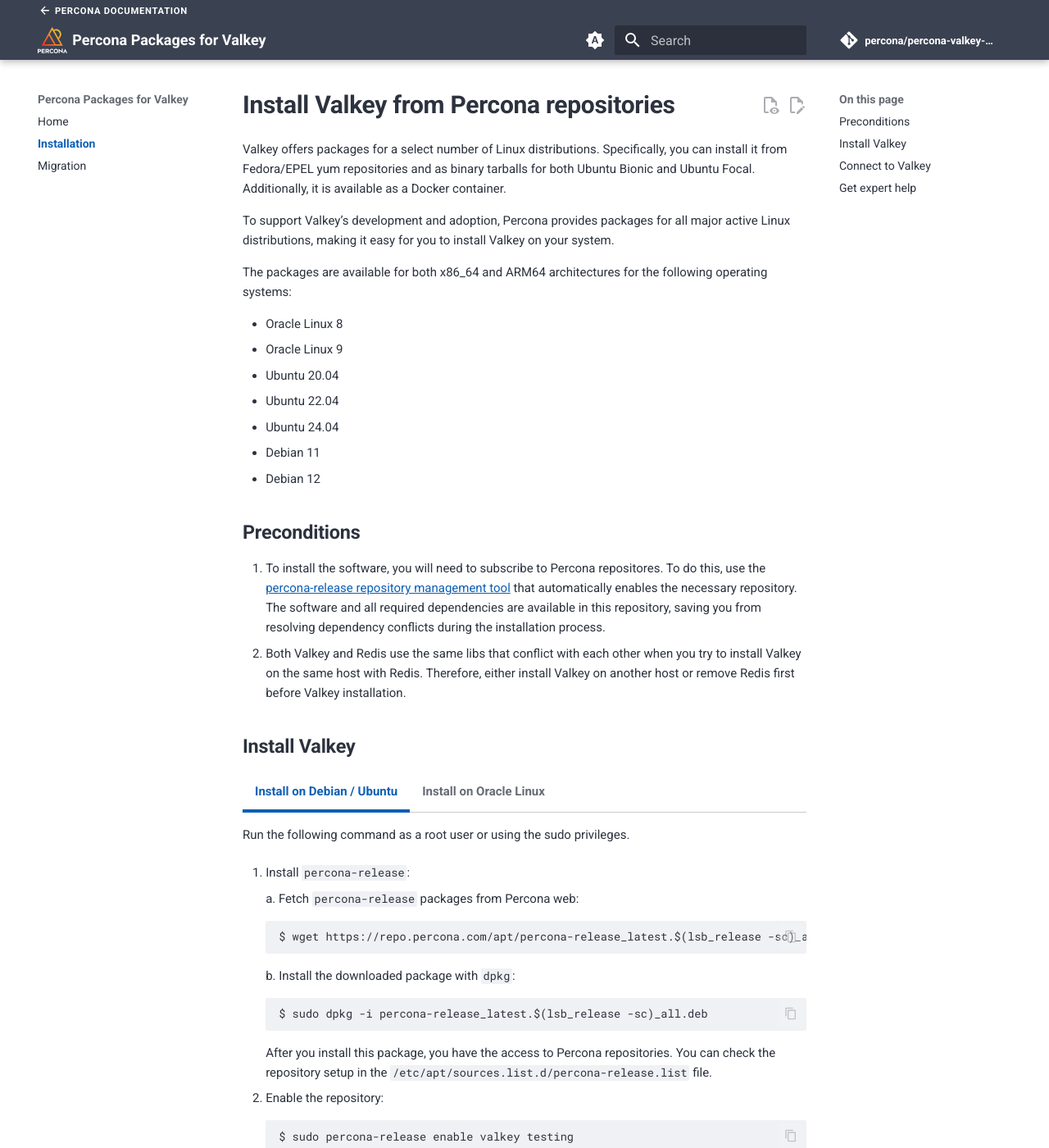
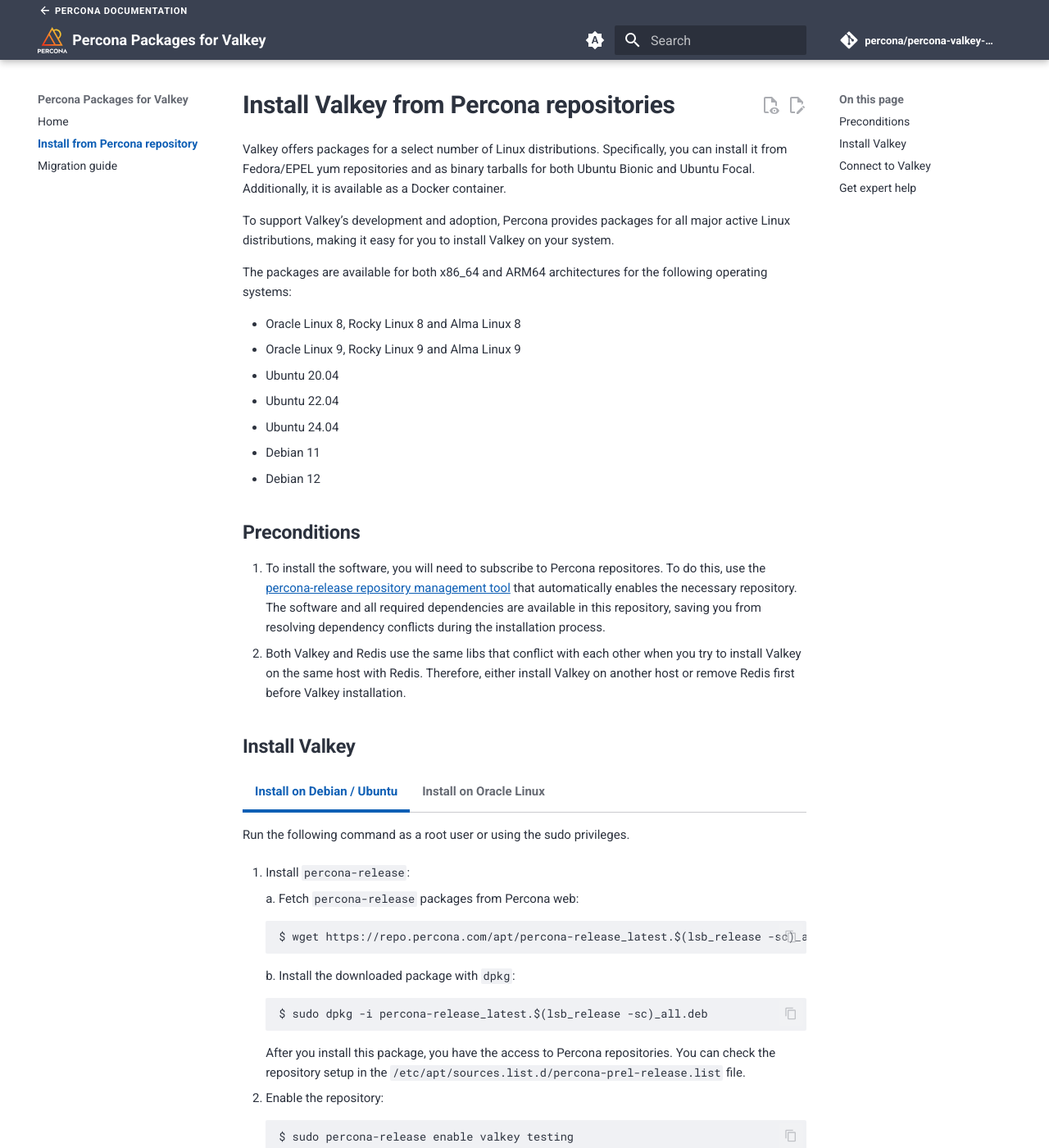
Before and after one commit to percona/percona-valkey-doc, an MkDocs documentation site: the page built from docs/installation.md, in a window 1280 px wide and 1400 px high. Shown: the whole window at 82% size. Built offline with MkDocs 1.6.1 and Material for MkDocs 9.7.7, drawn with Linux system fonts in a browser that asks for light colours; nearby versions of some CDN libraries; some web fonts are replaced; comment, search, counter and statistics services are not loaded.

Commit message:
Updated after the review, extended nav links

````diff
--- a/docs/installation.md
+++ b/docs/installation.md
@@ -6,8 +6,8 @@ To support Valkey’s development and adoption, Percona provides packages for al
 
 The packages are available for both x86_64 and ARM64 architectures for the following operating systems:
 
-* Oracle Linux 8
-* Oracle Linux 9
+* Oracle Linux 8, Rocky Linux 8 and Alma Linux 8
+* Oracle Linux 9, Rocky Linux 9 and Alma Linux 9
 * Ubuntu 20.04
 * Ubuntu 22.04
 * Ubuntu 24.04
@@ -39,7 +39,7 @@ The packages are available for both x86_64 and ARM64 architectures for the follo
            $ sudo dpkg -i percona-release_latest.$(lsb_release -sc)_all.deb
            ```
 
-           After you install this package, you have the access to Percona repositories. You can check the repository setup in the `/etc/apt/sources.list.d/percona-release.list` file.
+           After you install this package, you have the access to Percona repositories. You can check the repository setup in the `/etc/apt/sources.list.d/percona-prel-release.list` file.
 
     2.  Enable the repository:
 
--- a/mkdocs.yml
+++ b/mkdocs.yml
@@ -150,5 +150,5 @@ plugins:
 
 nav:
   - 'Home': 'index.md'
-  - 'Installation': 'installation.md'
-  - 'Migration': 'migration.md'
+  - 'Install from Percona repository': 'installation.md'
+  - 'Migration guide': 'migration.md'
````
Also changed, not shown: docs/index.md (+1 -1 lines), docs/migration.md (+1 -1 lines).
